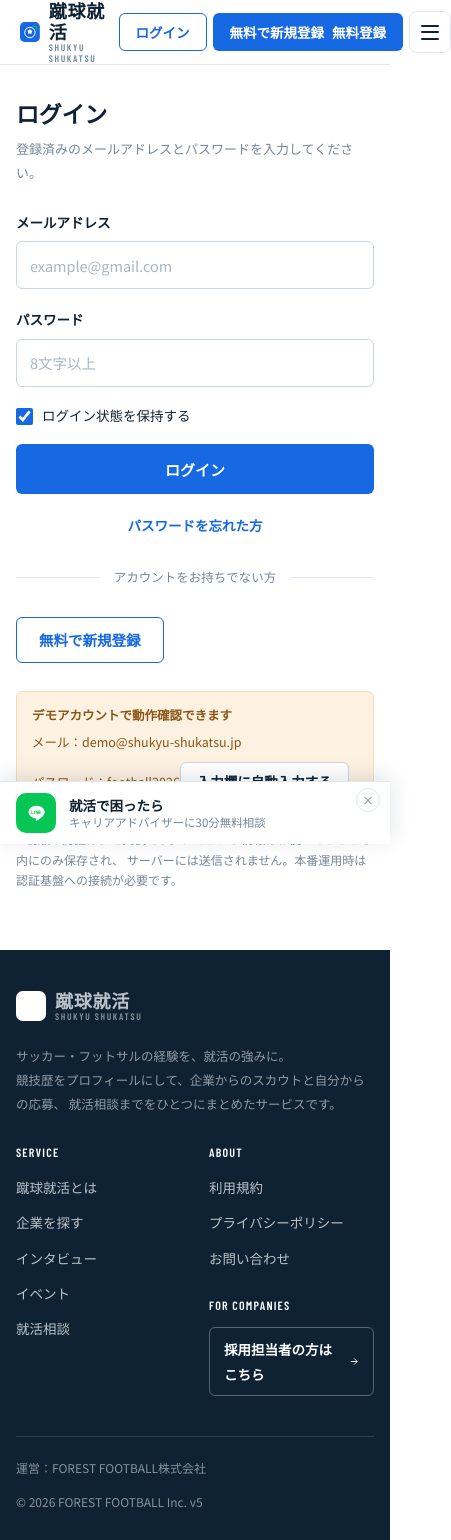
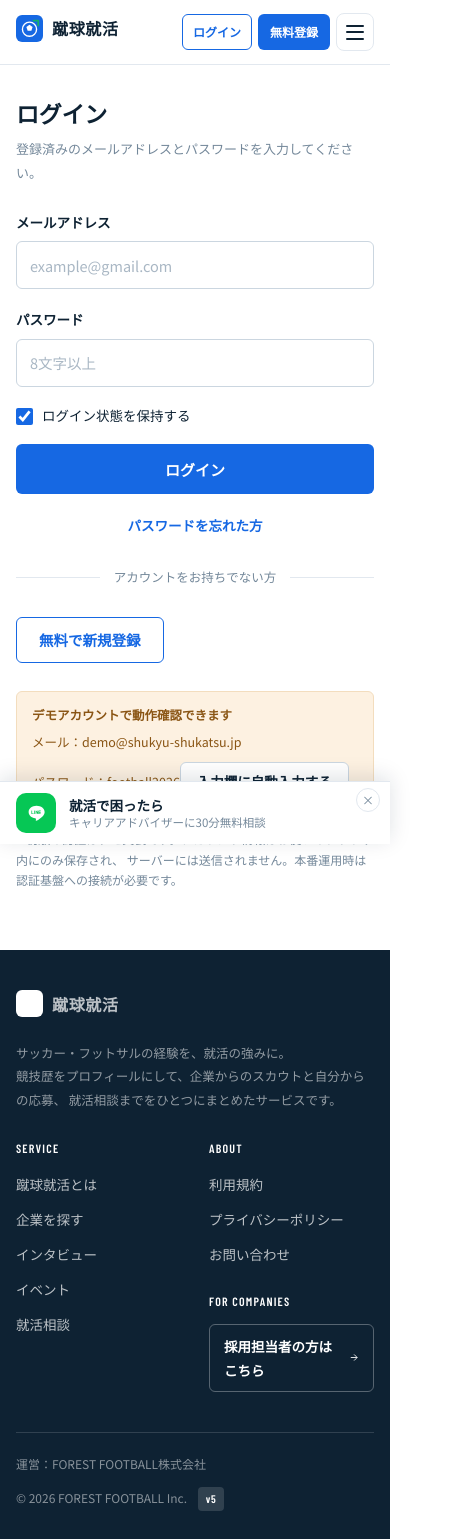
Before and after one commit to forestfootshare-stack/shukyu-shukatsu, a React (Vite) app: page /login in a window 390 px wide. Shown: the whole page, 451 px wide, since content can reach past the window. Built offline with nearby package versions, Linux system fonts and the light colour scheme.

Commit message:
Add files via upload

```diff
--- a/src/styles/components.css
+++ b/src/styles/components.css
@@ -504,3 +504,50 @@
   .biz-cta .btn { width: 100%; }
   .biz-mock-note { left: 0; top: calc(100% - 14px); }
 }
+
+/* =================================================================
+   Marquee — 企業カードの自動横スライド
+   ================================================================= */
+.mq {
+  overflow: hidden;
+  cursor: grab;
+  /* 端をフェードさせて、画面外へ自然に流れていくように見せる */
+  -webkit-mask-image: linear-gradient(90deg, transparent 0, #000 56px, #000 calc(100% - 56px), transparent 100%);
+  mask-image: linear-gradient(90deg, transparent 0, #000 56px, #000 calc(100% - 56px), transparent 100%);
+}
+.mq-drag { cursor: grabbing; }
+.mq-track { display: flex; width: max-content; will-change: transform; }
+.mq-set { display: flex; gap: 20px; padding-right: 20px; }
+
+/* カード1枚の基準幅 */
+.mq-set > * {
+  width: 320px;
+  flex: 0 0 320px;
+  user-select: none;
+}
+/* ドラッグ中はリンクの選択・ドラッグを無効化 */
+.mq img, .mq svg, .mq a { -webkit-user-drag: none; user-drag: none; }
+
+@media (max-width: 900px) {
+  .mq {
+    -webkit-mask-image: linear-gradient(90deg, #000 0, #000 calc(100% - 36px), transparent 100%);
+    mask-image: linear-gradient(90deg, #000 0, #000 calc(100% - 36px), transparent 100%);
+  }
+  .mq-set { gap: 14px; padding-right: 14px; }
+  .mq-set > * { width: 288px; flex: 0 0 288px; }
+}
+
+/* 390px以下：画面幅に対して1枚がほぼ収まるサイズにする */
+@media (max-width: 420px) {
+  .mq-set > * { width: calc(100vw - 72px); flex: 0 0 calc(100vw - 72px); }
+}
+
+@media (prefers-reduced-motion: reduce) {
+  /* 自動再生しない代わりに、手動で横スクロールできるようにする */
+  .mq { overflow-x: auto; -webkit-mask-image: none; mask-image: none; }
+  .mq-track { transform: none !important; }
+}
+
+/* スライド内のカードは高さを揃える */
+.mq .co-card { height: 100%; }
+.mq-set > * > .co-card { height: 100%; }
--- a/src/styles/layout.css
+++ b/src/styles/layout.css
@@ -31,7 +31,7 @@
 .header-in {
   height: var(--header-h);
   display: flex; align-items: center; gap: 28px;
-  max-width: 1140px; margin: 0 auto; padding: 0 20px;
+  max-width: 1200px; margin: 0 auto; padding: 0 20px;
 }
 .nav { display: flex; align-items: center; gap: 26px; flex: 1; }
 .nav a {
@@ -121,7 +121,7 @@
 }
 @keyframes drawerIn { from { opacity: 0; transform: translateY(-6px); } to { opacity: 1; transform: none; } }
 .drawer-sec { font-size: 11px; font-weight: 700; color: var(--ink-3); letter-spacing: .1em; margin: 22px 0 6px; font-family: var(--f-num); }
-.drawer a, .drawer button.drawer-item {
+.drawer a:not(.btn), .drawer button.drawer-item {
   display: flex; align-items: center; justify-content: space-between;
   padding: 14px 6px; border-bottom: 1px solid var(--line);
   font-size: 15px; font-weight: 500; width: 100%;
@@ -130,11 +130,44 @@
 .drawer .drawer-cta { display: flex; flex-direction: column; gap: 10px; margin-top: 26px; }
 .drawer .drawer-cta .btn { width: 100%; border-bottom: none; }
 
-@media (max-width: 940px) {
-  .nav, .header-actions .desk { display: none; }
+/* ヘッダーCTAの文字切り替え（狭い画面では短縮表記にする） */
+.hd-short { display: none; }
+
+@media (max-width: 1000px) {
+  /* ナビは畳むが、ログイン／新規登録は常時表示のまま残す。
+     就活サイトでは右上のログイン導線が最も探される要素のため。 */
+  .nav { display: none; }
+  .header-actions .desk { display: none; }
   .burger { display: flex; }
-  .header-in { justify-content: space-between; gap: 12px; }
+  .header-in { justify-content: space-between; gap: 10px; }
+  .header-actions { gap: 7px; }
+}
+
+@media (max-width: 560px) {
+  .header-in { padding: 0 16px; gap: 8px; }
   .header-actions { gap: 6px; }
+  .hd-login { height: 36px; padding: 0 12px; font-size: 12.5px; }
+  .hd-signup { height: 36px; padding: 0 13px; font-size: 12.5px; }
+  .hd-long { display: none; }
+  .hd-short { display: inline; }
+  .burger { width: 38px; height: 38px; }
+  .brand-text b { font-size: 16px; }
+  .brand-text em { font-size: 8.5px; }
+}
+
+/* 400px未満：ロゴのサブテキストを隠して横幅を確保する */
+@media (max-width: 400px) {
+  .brand-text em { display: none; }
+  .brand svg { width: 27px; height: 27px; }
+  .hd-login { padding: 0 10px; font-size: 12px; }
+  .hd-signup { padding: 0 11px; font-size: 12px; }
+}
+
+/* ドロワー最上部のCTA */
+.drawer-top {
+  display: grid; gap: 10px;
+  padding-bottom: 20px; margin-bottom: 4px;
+  border-bottom: 1px solid var(--line);
 }
 
 /* =================================================================
@@ -224,3 +257,17 @@
 .footer-biz:hover { background: rgba(255,255,255,.12); border-color: rgba(255,255,255,.55); text-decoration: none; }
 .footer-biz svg { transition: transform 200ms var(--ease); }
 .footer-biz:hover svg { transform: translateX(3px); }
+
+/* 反映確認用のバージョン表示。更新のたびに数字を上げます。 */
+.ver {
+  display: inline-block;
+  margin-left: 8px;
+  padding: 2px 8px;
+  border-radius: 4px;
+  background: rgba(255,255,255,.14);
+  color: #fff;
+  font-family: var(--f-num);
+  font-size: 11px;
+  font-weight: 600;
+  letter-spacing: .06em;
+}
```
